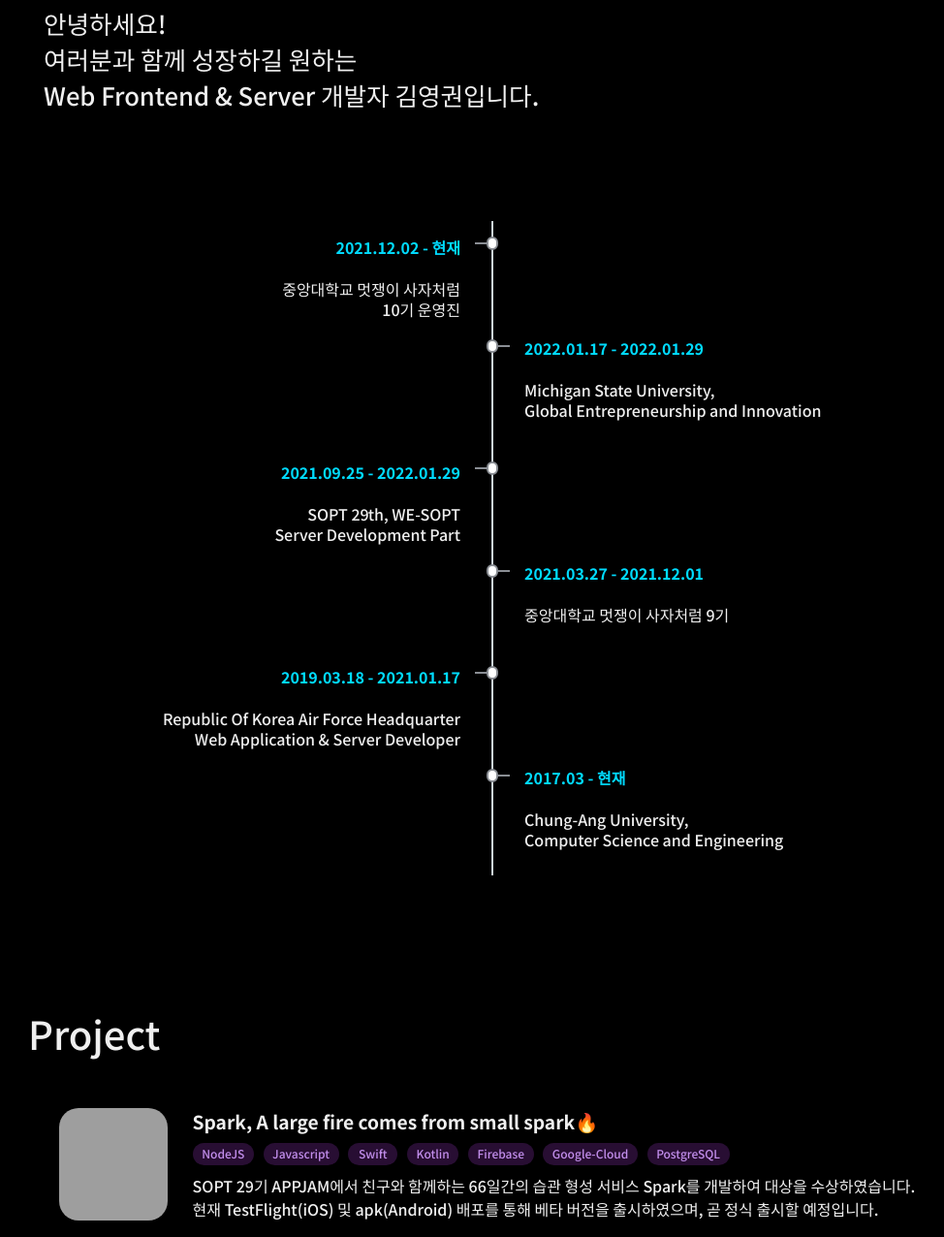
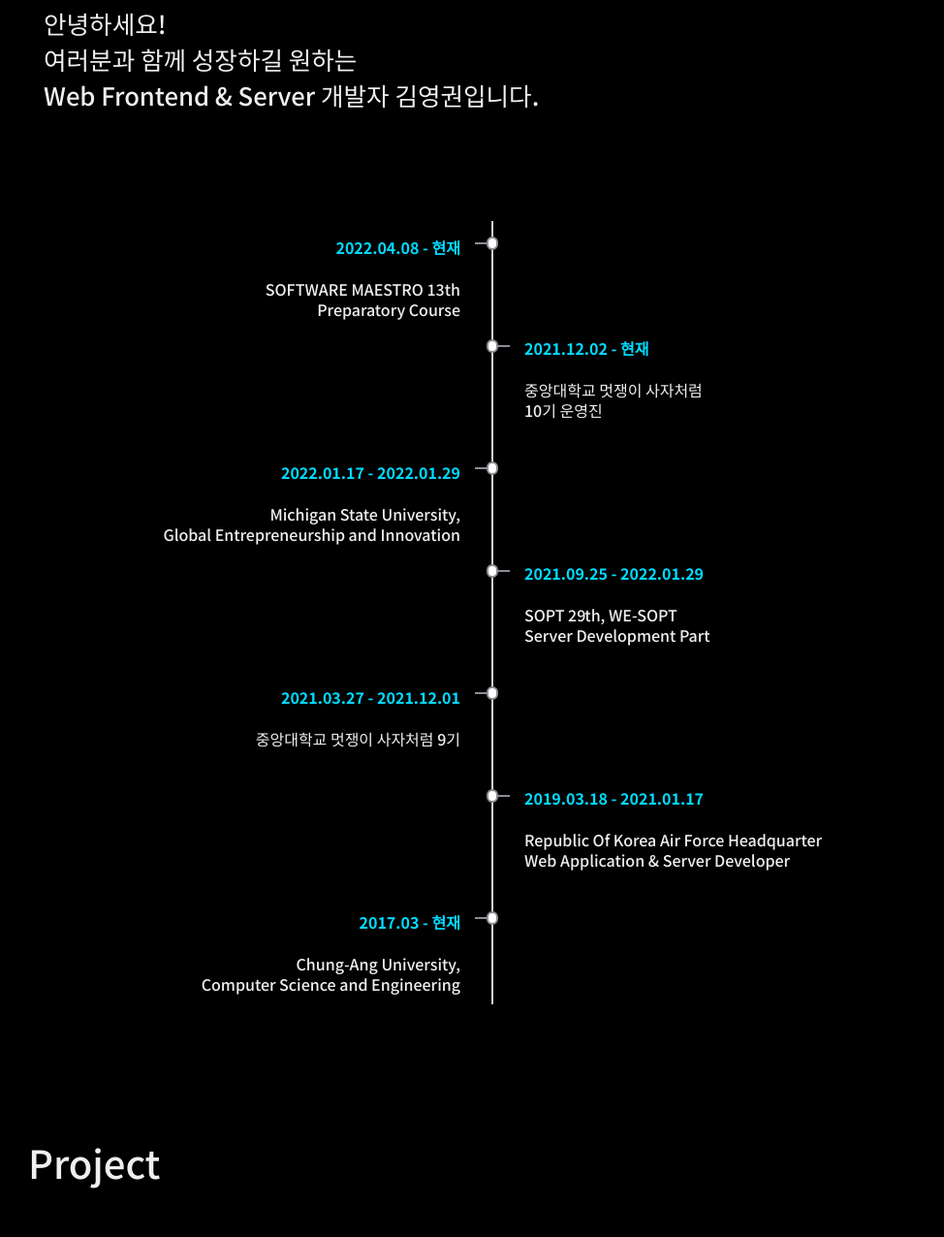
Before and after one commit to youngkwon02/django-youngkwon02.github.io, a Django app: template youngkwonFE/aboutme/templates/aboutme.html in a window 1280 px wide. Shown: the part 579-1855 px from the top of the page at 97% size, without its empty margins (131-1105 px from the left). Run offline with Django 3.2, Linux system fonts and the light colour scheme; the template is opened without the code that fills it, so the values that code supplies are empty; grey boxes are pictures that could not be loaded.

Commit message:
feat: add SWM preparatory course timeline

```diff
--- a/youngkwonFE/aboutme/templates/aboutme.html
+++ b/youngkwonFE/aboutme/templates/aboutme.html
@@ -128,6 +128,15 @@
         {% endcomment %}
         <div class="sub-content timeline-wrapper">
           <div class="timeline-container">
+            <div class="timeline">
+              <div class="timeline__main">
+                <div class="when">2022.04.08 - 현재</div>
+                <div class="title">
+                  SOFTWARE MAESTRO 13th<br />
+                  Preparatory Course
+                </div>
+              </div>
+            </div>
             <div class="timeline">
               <div class="timeline__main">
                 <div class="when">2021.12.02 - 현재</div>
```
